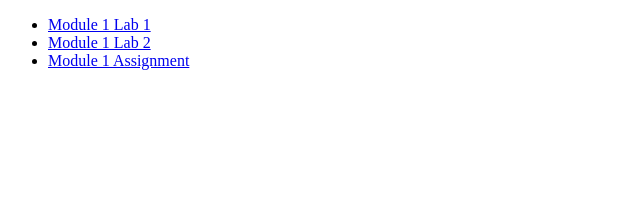
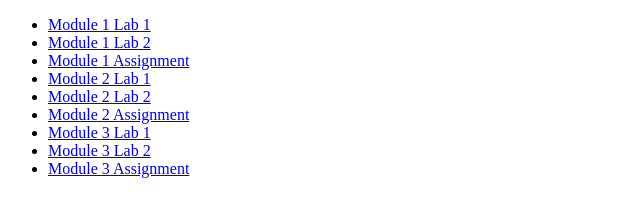
Before and after one commit to Karrets/js-wctc, a plain HTML site: page index.html in a window 1280 px wide. Shown: the whole page, without its empty margins (0-640 px from the left). Drawn offline with Linux system fonts and the light colour scheme.

Commit message:
Update index page finally...

```diff
--- a/index.html
+++ b/index.html
@@ -9,6 +9,12 @@
         <li><a href="M1L1/index.html">Module 1 Lab 1</a></li>
         <li><a href="M1L2/index.html">Module 1 Lab 2</a></li>
         <li><a href="M1A/index.html">Module 1 Assignment</a></li>
+        <li><a href="M2L1/index.html">Module 2 Lab 1</a></li>
+        <li><a href="M2L2/index.html">Module 2 Lab 2</a></li>
+        <li><a href="M2A/index.html">Module 2 Assignment</a></li>
+        <li><a href="M3L1/index.html">Module 3 Lab 1</a></li>
+        <li><a href="M3L2/index.html">Module 3 Lab 2</a></li>
+        <li><a href="M3A/index.html">Module 3 Assignment</a></li>
     </ul>
 </body>
 </html>
```
Also changed, not shown: M3L2/css/main.css (renamed from W3L2/css/main.css), M3L2/dowhile.html (renamed from W3L2/dowhile.html), M3L2/for.html (renamed from W3L2/for.html), M3L2/index.html (renamed from W3L2/index.html), M3L2/js/dowhile.js (renamed from W3L2/js/dowhile.js), M3L2/js/for.js (renamed from W3L2/js/for.js), M3L2/js/while.js (renamed from W3L2/js/while.js), M3L2/while.html (renamed from W3L2/while.html).
